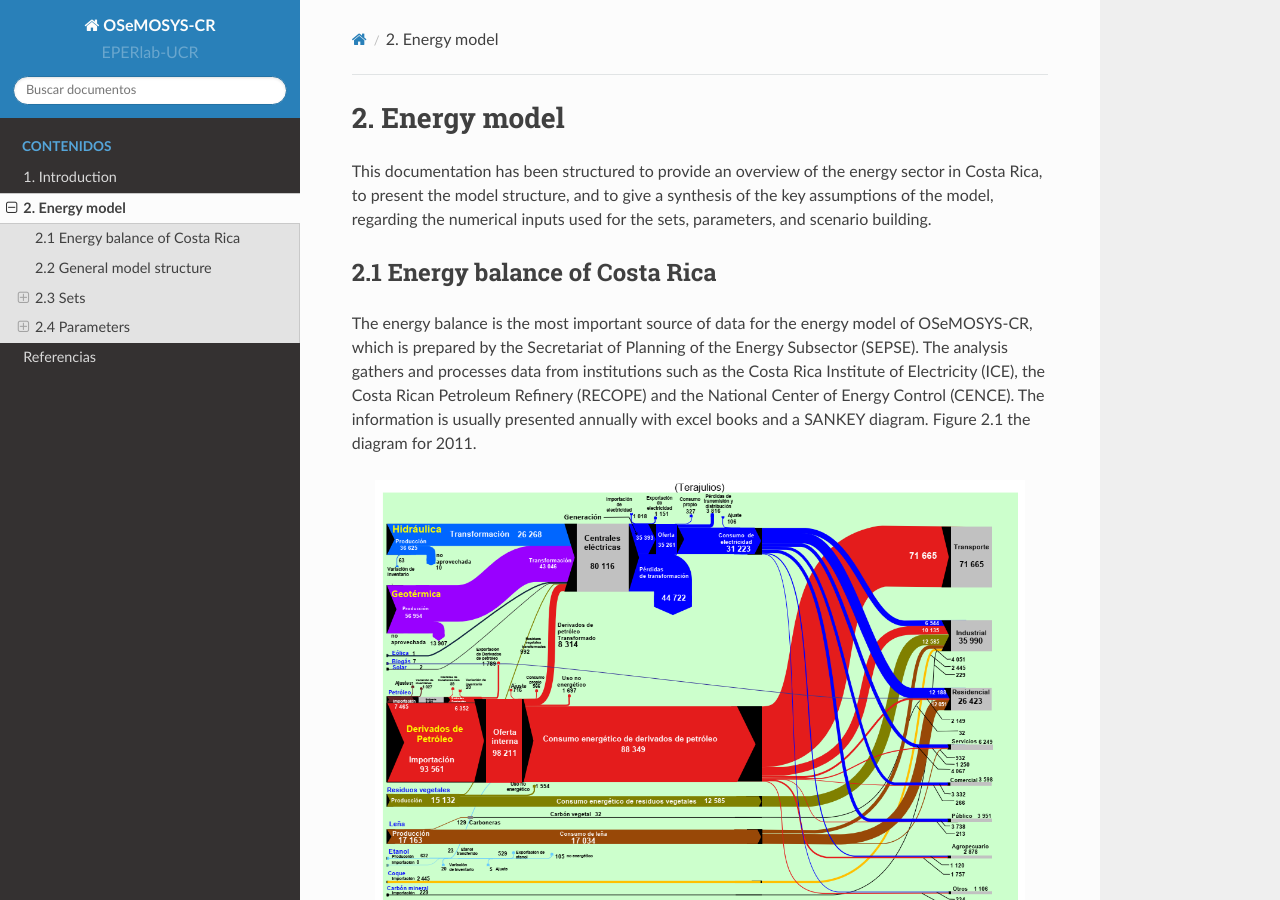
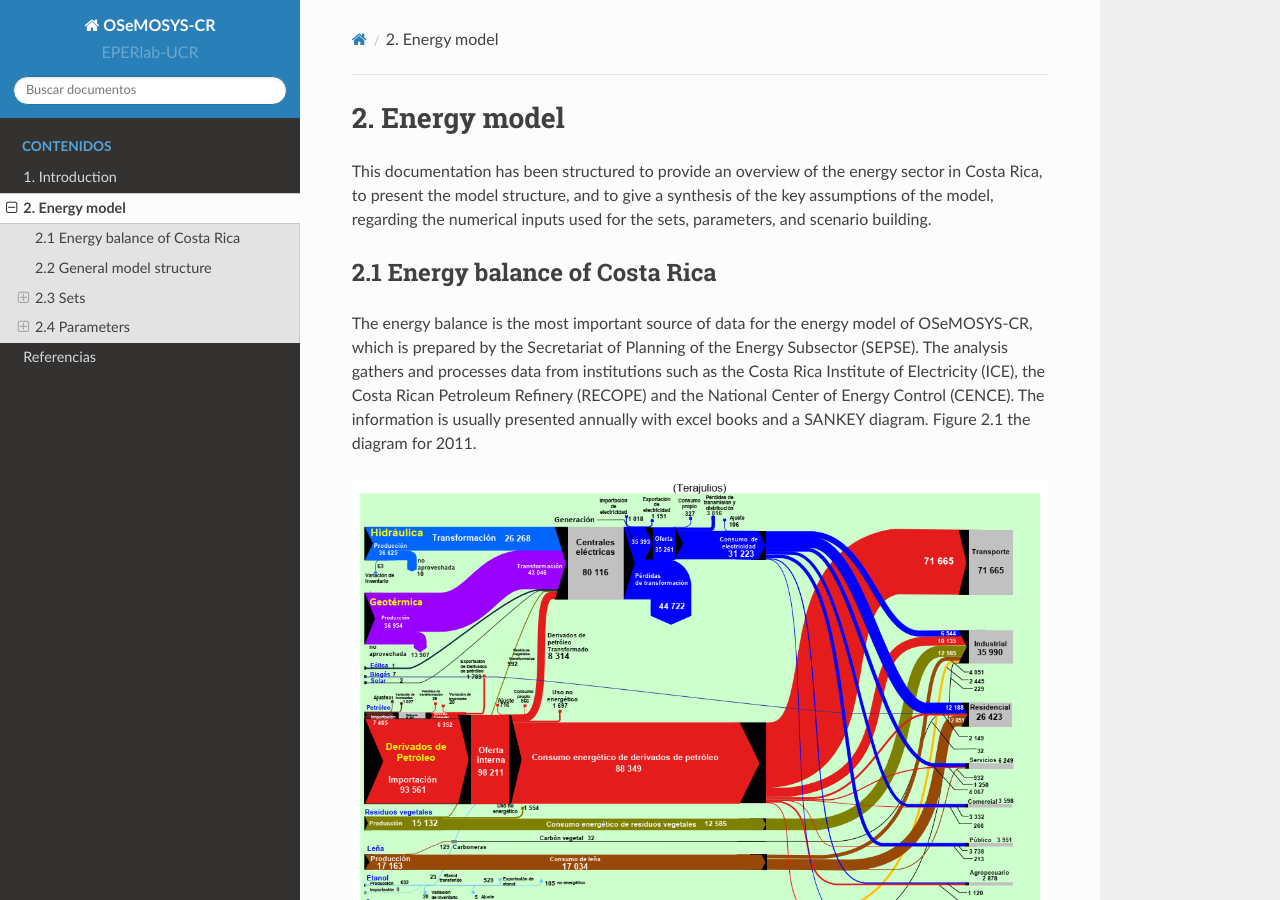
Before and after one commit to EPERLab/OSeMOSYS-CR, a Sphinx documentation site: the page built from docs/02EnergyModel.rst, in a window 1280 px wide and 900 px high. Built offline with Sphinx 7.4.7 and the Read the Docs theme 2.0.0, drawn with Linux system fonts in a browser that asks for light colours.

Commit message:
Update 02EnergyModel.rst

```diff
--- a/docs/02EnergyModel.rst
+++ b/docs/02EnergyModel.rst
@@ -10,7 +10,7 @@
 
 .. figure::  img/Fig_SankeyDiagram.png
    :align:   center
-   :width:   650 px
+   :width:   700 px
 
    *Figure 2.1: Sankey diagram of Costa Rica, 2011 (Spanish).*
 
@@ -18,7 +18,7 @@
 
 .. figure:: img/Fig_CREnergyConsumption.png
    :align:   center
-   :width:   650 px
+   :width:   700 px
 
    *Figure 2.2: Energy consumption in Costa Rica, 2016*
 
@@ -29,7 +29,7 @@
 
 .. figure:: img/SimpleRES.png
    :align:   center
-   :width:   650 px
+   :width:   700 px
 
    *Figure 2.3: Simply Reference Energy System for the Costa Rica model*
 
@@ -122,7 +122,7 @@
 
 .. figure:: img/Fuels.png
    :align:   center
-   :width:   650 px
+   :width:   700 px
 
    *Figure 2.4: Simple diagram for fuel specification.*
 
@@ -164,7 +164,7 @@
 
 .. figure:: img/Techs.png
    :align:   center
-   :width:   650 px
+   :width:   700 px
 
    *Figure 2.5: Simple diagram for technologies specification.*
 
@@ -273,7 +273,7 @@
 
 .. figure::  img/DemandsProjections.png
    :align:   center
-   :width:   650 px
+   :width:   700 px
 
    *Figure 2.6: Comparison between of ARIMA electricity forecasting and historical data.*
 
@@ -281,7 +281,7 @@
 
 .. figure::  img/DemandsBySector.png
    :align:   center
-   :width:   650 px
+   :width:   700 px
 
    *Figure 2.7: Forecasting demands introduce to the model.*
 
@@ -314,7 +314,7 @@
 
 .. figure::  img/PassengerCargoDemands.png
    :align:   center
-   :width:   650 px
+   :width:   700 px
 
    *Figure 2.8: Forecasting demands introduce to the model.*
 
@@ -355,7 +355,7 @@
 
 .. figure::  img/CapacityFactorPP.png
    :align:   center
-   :width:   650 px
+   :width:   700 px
 
    *Figure 2.9: Historical capacity factor for plants by season.*
 
@@ -499,7 +499,7 @@
 
 .. figure::  img/ResidualCapacity.png
    :align:   center
-   :width:   650 px
+   :width:   700 px
 
    *Figure 2.10: Installed capacity in the Costa Rican power system (based on CENCE).*
 
@@ -507,7 +507,7 @@
 
 .. figure::  img/VehiclesAge.png
    :align:   center
-   :width:   650 px
+   :width:   700 px
 
    *Figure 2.11: Age vehicles for the main categories in 2015.*
 
@@ -525,7 +525,7 @@
 
 .. figure::  img/costs.png
    :align:   center
-   :width:   650 px
+   :width:   700 px
 
    *Figure 2.12: Cost chains of OSeMOSYS-CR.*
 
@@ -533,7 +533,7 @@
 
 .. figure::  img/cost_example.png
    :align:   center
-   :width:   650 px
+   :width:   700 px
 
    *Figure 2.12: Brief example of the cost chain of the model.*
 
```
